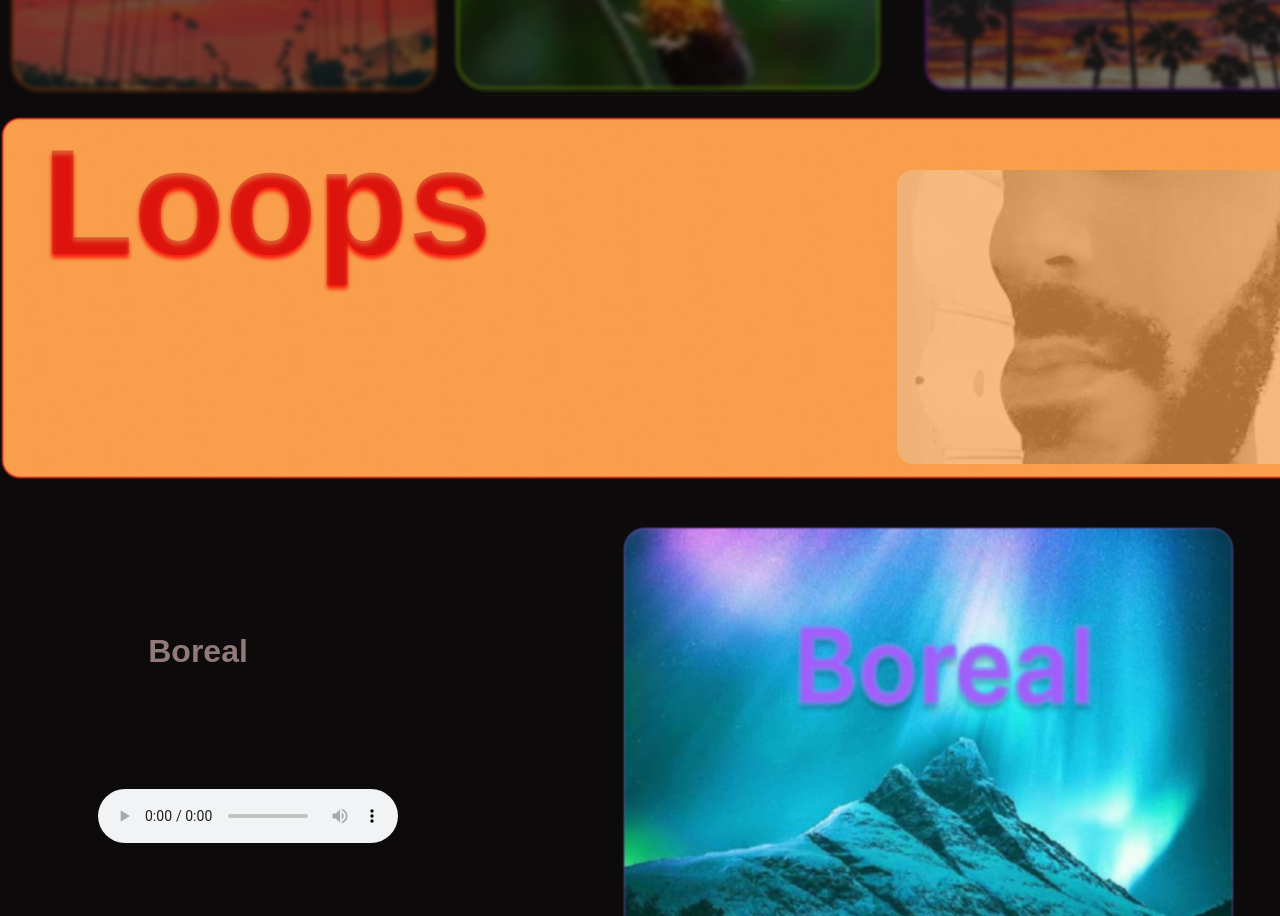
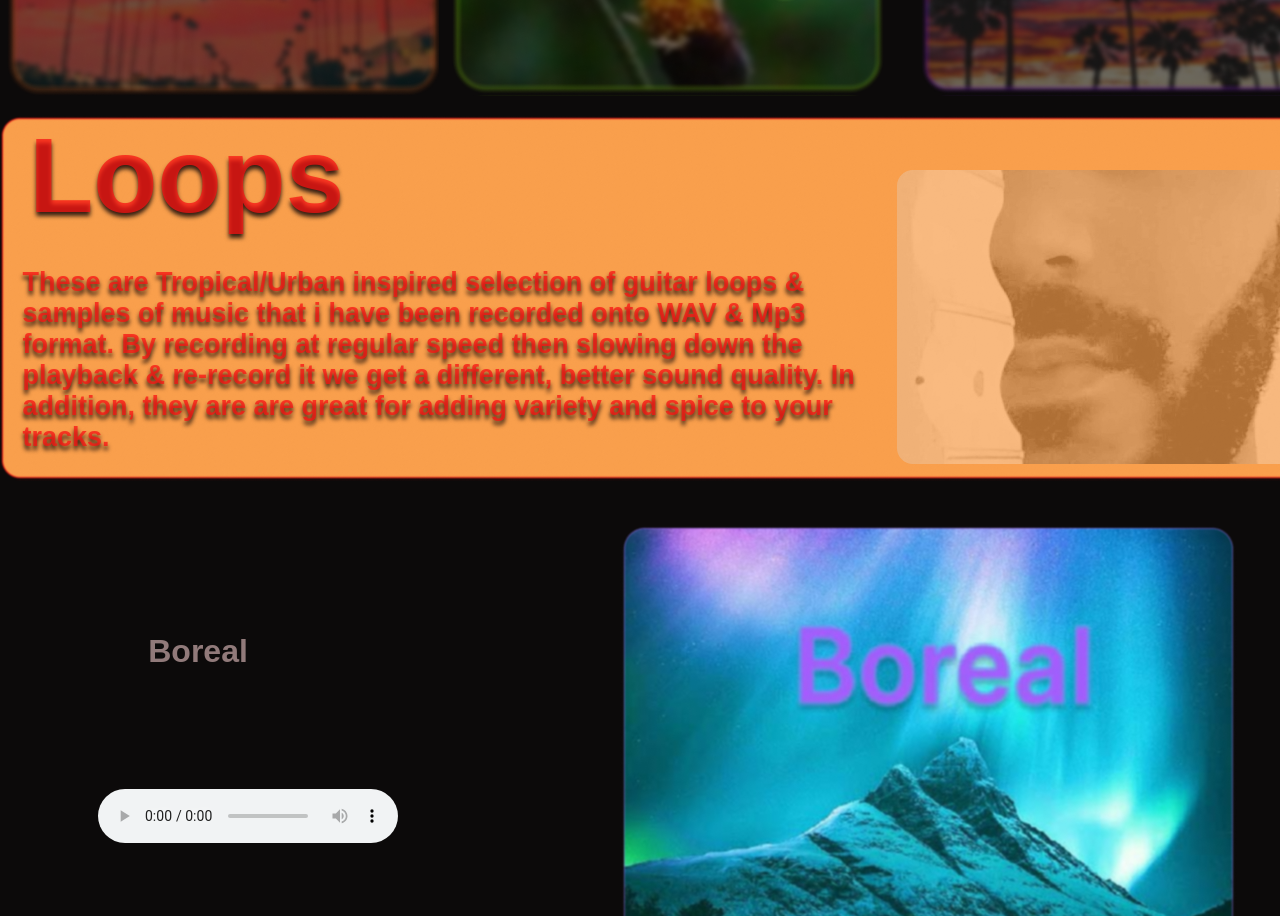
Before and after one commit to glenxo/music-landing.page, a plain HTML site: page index.html in a window 1280 px wide. Shown: the part 1414-2330 px from the top of the page. Drawn offline with Linux system fonts and the light colour scheme.

Commit message:
fix font sizes

```diff
--- a/index.html
+++ b/index.html
@@ -56,6 +56,11 @@
                 <img src="media-folder/Rectangle 20.png">
             </div>
         <h4>&nbsp;Loops</h4>
+        <h5><br>&nbsp;&nbsp;&nbsp;These are Tropical/Urban inspired selection of guitar loops & &nbsp;&nbsp;&nbsp;samples of
+            music that i have been recorded onto WAV & Mp3 &nbsp;&nbsp;&nbsp;format. By recording at regular
+            speed then slowing down the &nbsp;&nbsp;&nbsp;playback & re-record it we get a different, better sound quality.
+            In &nbsp;&nbsp;&nbsp;addition, they are are great for adding variety and spice to your &nbsp;&nbsp;&nbsp;tracks.
+        </h5>
     </div>
 
 
--- a/style.css
+++ b/style.css
@@ -119,13 +119,13 @@ a {
 .item {
     background-image: url('media-folder/Rectangle\ 7.png');
     font-size: 150px;
-    font-weight: 700;
+    font-weight: 300;
     font-family: sans-serif;
-    color: rgba(184, 14, 14, 0.445);
+    color: rgba(250, 19, 19, 0.74);
     height: 365px;
     width: 1360px;
-    text-shadow: 0px 4px 4px rgba(250, 2, 2, 0.849);
-    filter: blur(0.20px);
+    text-shadow: 0px 4px 4px rgba(19, 8, 8, 0.849);
+    filter: blur(0.40px);
 }
 
 audio {
@@ -155,6 +155,16 @@ h3 {
 
 h4 {
     font-family: sans-serif;
+    font-size: 70%;
+}
+
+h5 {
+    font-family: sans-serif;
+    font-size: 18%;
+}
+
+h6 {
+    font-family: sans-serif;
 }
 
 
```
